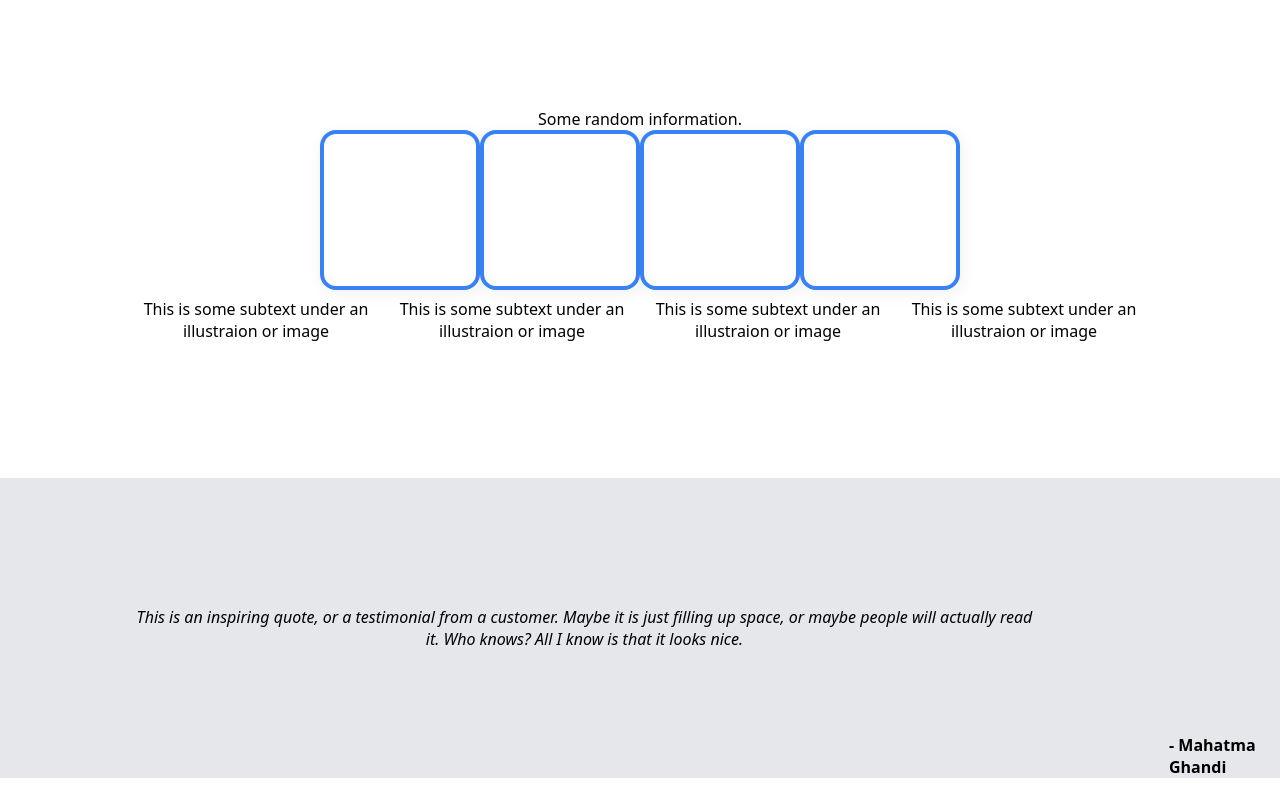
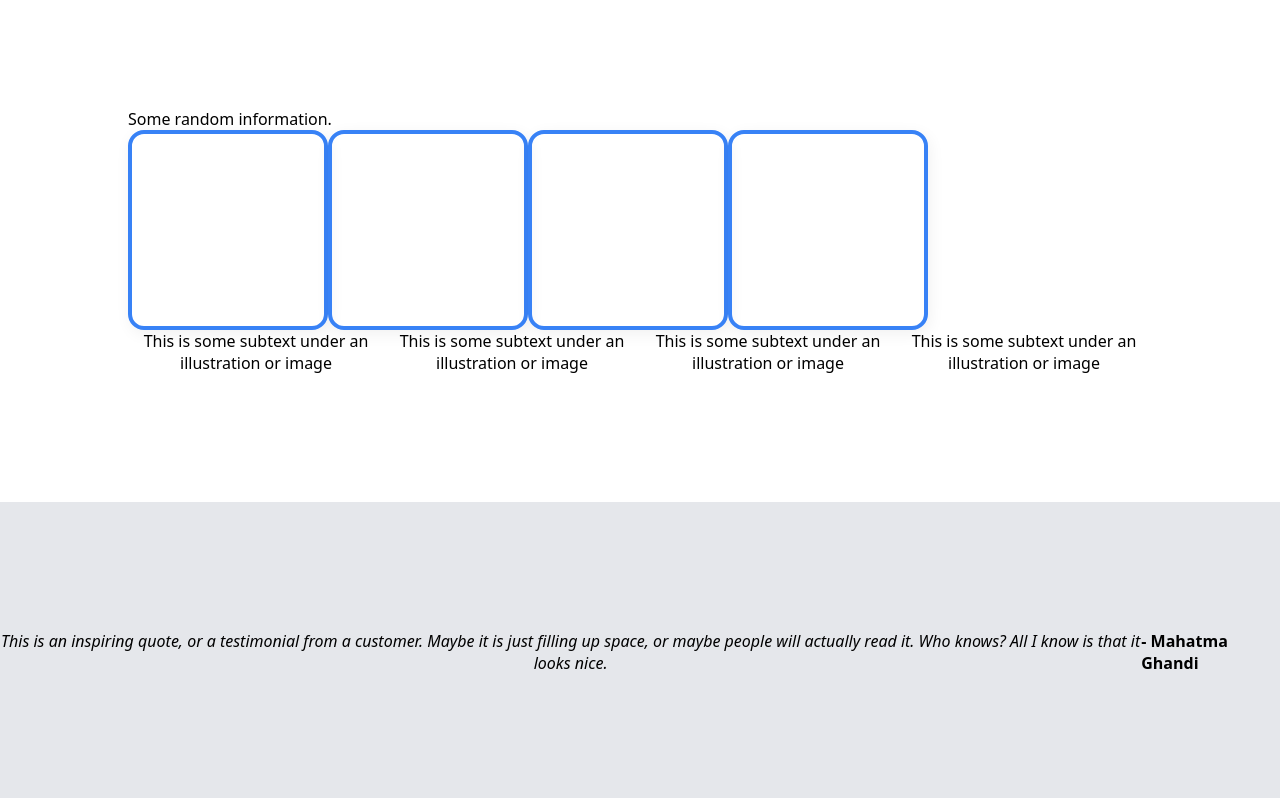
Before and after one commit to bwag84/landingpage, a plain HTML site: page index.html in a window 1280 px wide. Shown: the part 605-1403 px from the top of the page. Drawn offline with Linux system fonts and the light colour scheme.

Commit message:
minor improvements/ need to rest

```diff
--- a/index.html
+++ b/index.html
@@ -36,7 +36,6 @@
         <div class="infoheading">
             <h1">Some random information.</h1>
         </div>
-
         <div class="infoboxes">
             <div class="infobox"></div>
             <div class="infobox"></div>
@@ -45,18 +44,22 @@
 
         </div>
         <div class="infotextboxes">
-            <p class="infotext">This is some subtext under an illustraion or image</p>
-            <p class="infotext">This is some subtext under an illustraion or image</p>
-            <p class="infotext">This is some subtext under an illustraion or image</p>
-            <p class="infotext">This is some subtext under an illustraion or image</p>
+            <p class="infotext">This is some subtext under an illustration or image</p>
+            <p class="infotext">This is some subtext under an illustration or image</p>
+            <p class="infotext">This is some subtext under an illustration or image</p>
+            <p class="infotext">This is some subtext under an illustration or image</p>
 
 
     </div>
     </div>
 
     <div class="quotebox">
-        <div class="quote"><p class="quotepara">This is an inspiring quote, or a testimonial from a customer. Maybe it is just filling up space, or maybe people will actually read it. Who knows? All I know is that it looks nice.</p> </div>
-        <div class="source"><p class="sourcep"> - Mahatma Ghandi</p></div>
+        <div class="qleft"></div>
+        <div class="qmiddle>"
+            <div class="quote"><p class="quotepara">This is an inspiring quote, or a testimonial from a customer. Maybe it is just filling up space, or maybe people will actually read it. Who knows? All I know is that it looks nice.</p> </div>
+            <div class="source"><p class="sourcep"> - Mahatma Ghandi</p></div>
+        </div>
+        <div class="qright"></div>
     </div>
 <div class="ctaboxdaddy">
     <div class="ctabox">
--- /dev/null
+++ b/info.css
@@ -0,0 +1,50 @@
+* {
+    /*box-sizing: border-box;*/
+    padding: 0%;
+    margin: 0;
+}
+
+body {
+    min-height: 100vh;
+    font-family: system-ui, -apple-system, BlinkMacSystemFont, 'Segoe UI', Roboto, Oxygen, Ubuntu, Cantarell, 'Open Sans', 'Helvetica Neue', sans-serif;
+    display: flex;
+    flex-direction: column;
+}
+a {
+    text-decoration: none;
+}
+
+ul {
+    list-style-type: none ;
+}
+
+/** INFORMATION BEGINS HERE */
+
+.information {
+    width: 1200px;
+    display: flex;
+    flex-direction: row;
+
+}
+
+.infoheading {
+}
+
+.infoboxes {
+
+
+}
+
+.infobox {
+
+    border: 4px solid #3882F6;
+    box-shadow: 2px 4px 16px rgba(0,0,0,.06);
+    border-radius: 16px;
+    width: 160px;
+    height: 160px;
+
+}
+
+.infotextboxes {
+
+}
--- a/style.css
+++ b/style.css
@@ -1,6 +1,6 @@
 * {
-    box-sizing: border-box;
-    padding: 0;
+    /*box-sizing: border-box;*/
+    padding: 0%;
     margin: 0;
 }
 
@@ -77,20 +77,26 @@ ul {
     margin: 128px;
 }
 
+.heroh1 {
+    color: #F9FAF8;
+    padding-bottom: 8px;
+}
+.herotext {
+    color:#E5E7EB;
+    padding-bottom: 8px;
+}
 
+/* INFORMATION BEGINS HERE */
 
 .information {
     display: flex;
     flex-direction: column;
-    justify-content:flex-end;
-    align-items: center;
     margin: 128px;
+
 }
 
 .infoheading {
-    display: flex;
     align-items: center;
-    justify-content: center;
 }
 
 .infoboxes {
@@ -99,10 +105,7 @@ ul {
 }
 
 .infobox {
-    display: flex;
-    flex-direction: column;
-    align-items: center;
-    text-align: center;
+
     border: 4px solid #3882F6;
     box-shadow: 2px 4px 16px rgba(0,0,0,.06);
     border-radius: 16px;
@@ -110,19 +113,15 @@ ul {
     width: 160px;
     height: 160px;
 
-
-
 }
 
 .infotextboxes {
-    box-sizing: border-box;
-    gap: 16px;
-    padding: 8px;
     display: flex;
-    justify-content: space-evenly;
-    text-wrap: wrap;
     text-align: center;
 }
+
+
+/*STAT OF QUOTEBOX ================ */
 
 .quotebox {
     display: flex;
@@ -149,8 +148,6 @@ ul {
 }
 .source {
     display: flex;
-    justify-content: center;
-    align-self: flex-end;
 
 
 }
@@ -158,6 +155,16 @@ ul {
     display: flex;
     justify-content: flex-end;
     font-weight: bold;
+}
+
+
+.qmiddle {
+    flex-grow: 0;
+}
+
+.qleft,
+.qright {
+    flex-grow: 0;
 }
 
 .ctaboxdaddy {
@@ -187,12 +194,7 @@ ul {
 
 }
 
-.heroh1 {
-    color: #F9FAF8;
-}
-.herotext {
-    color:#E5E7EB;
-}
+
 .signup {
     background-color: #3882F6;
     color: #F9FAF8;
```
Also changed, not shown: info.html (added, +32 -0 lines).
